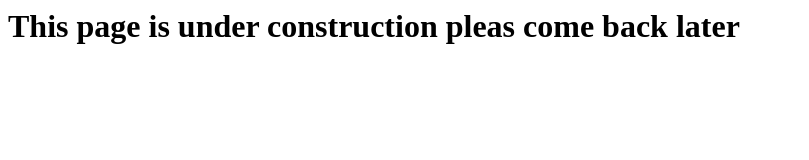
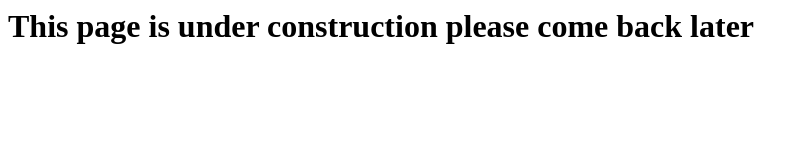
Before and after one commit to jmarmstrong/jmarmstrong.github.io, a plain HTML site: page index.html in a window 1280 px wide. Shown: the whole page, without its empty margins (0-809 px from the left). Drawn offline with Linux system fonts and the light colour scheme.

Commit message:
Update index.html

```diff
--- a/index.html
+++ b/index.html
@@ -3,6 +3,6 @@
 <title>Joseph Armstrong</title>
 </head>
 <body>
-    <h1>This page is under construction pleas come back later</h1>
+    <h1>This page is under construction please come back later</h1>
 </body>
 </html>
```
